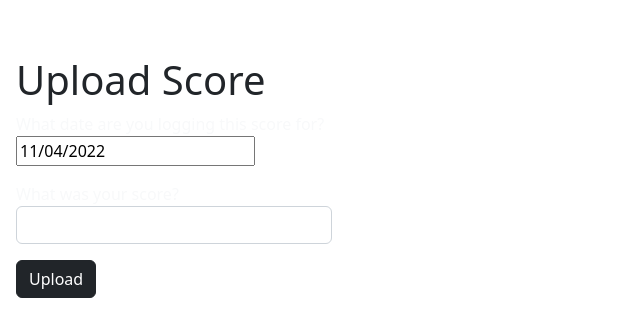
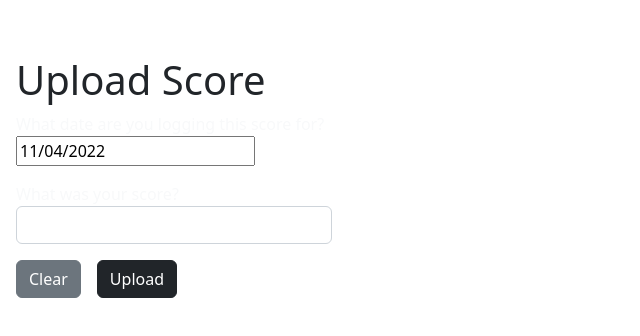
Before and after one commit to jacobkepford/WordleTracker, a Next.js app: page /upload in a window 1280 px wide. Shown: the top 336 px of the page, without its empty margins (0-640 px from the left). Built offline with nearby package versions, Linux system fonts and the light colour scheme.

Commit message:
added clear button to upload page

```diff
--- a/pages/upload.tsx
+++ b/pages/upload.tsx
@@ -90,6 +90,11 @@ const Upload: NextPage = () => {
     ClearForm();
   };
 
+  const HandleClear = () => {
+    ClearValidation();
+    ClearForm();
+  };
+
   return (
     <div className="ms-3">
       <h1>Upload Score</h1>
@@ -117,9 +122,18 @@ const Upload: NextPage = () => {
           />
           <span style={{ color: "red" }}>{errors.scoreCountError}</span>
         </div>
-        <button type="submit" className="btn btn-dark">
-          Upload
-        </button>
+        <div className="d-flex">
+          <button
+            type="button"
+            className="btn btn-secondary me-3"
+            onClick={HandleClear}
+          >
+            Clear
+          </button>
+          <button type="submit" className="btn btn-dark">
+            Upload
+          </button>
+        </div>
       </form>
     </div>
   );
```
